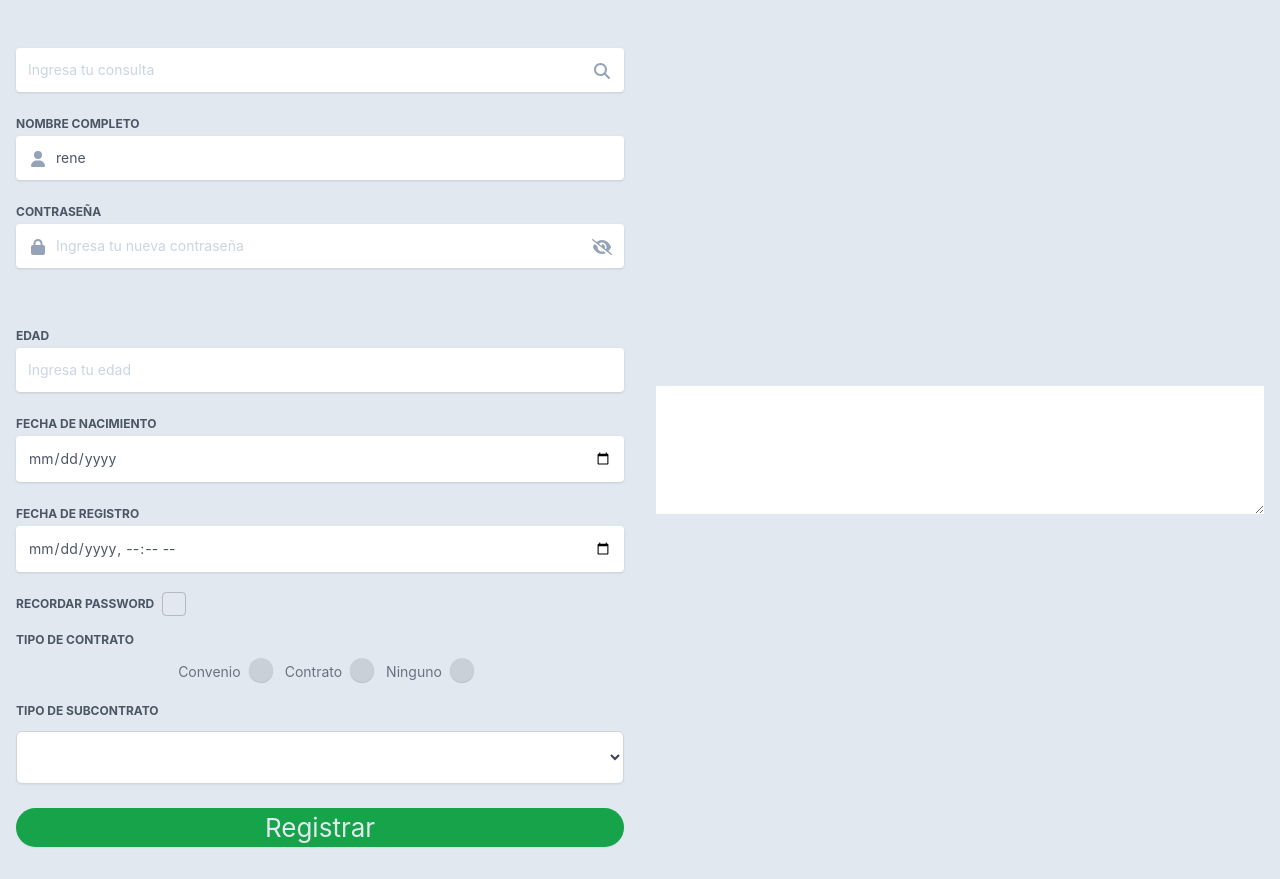
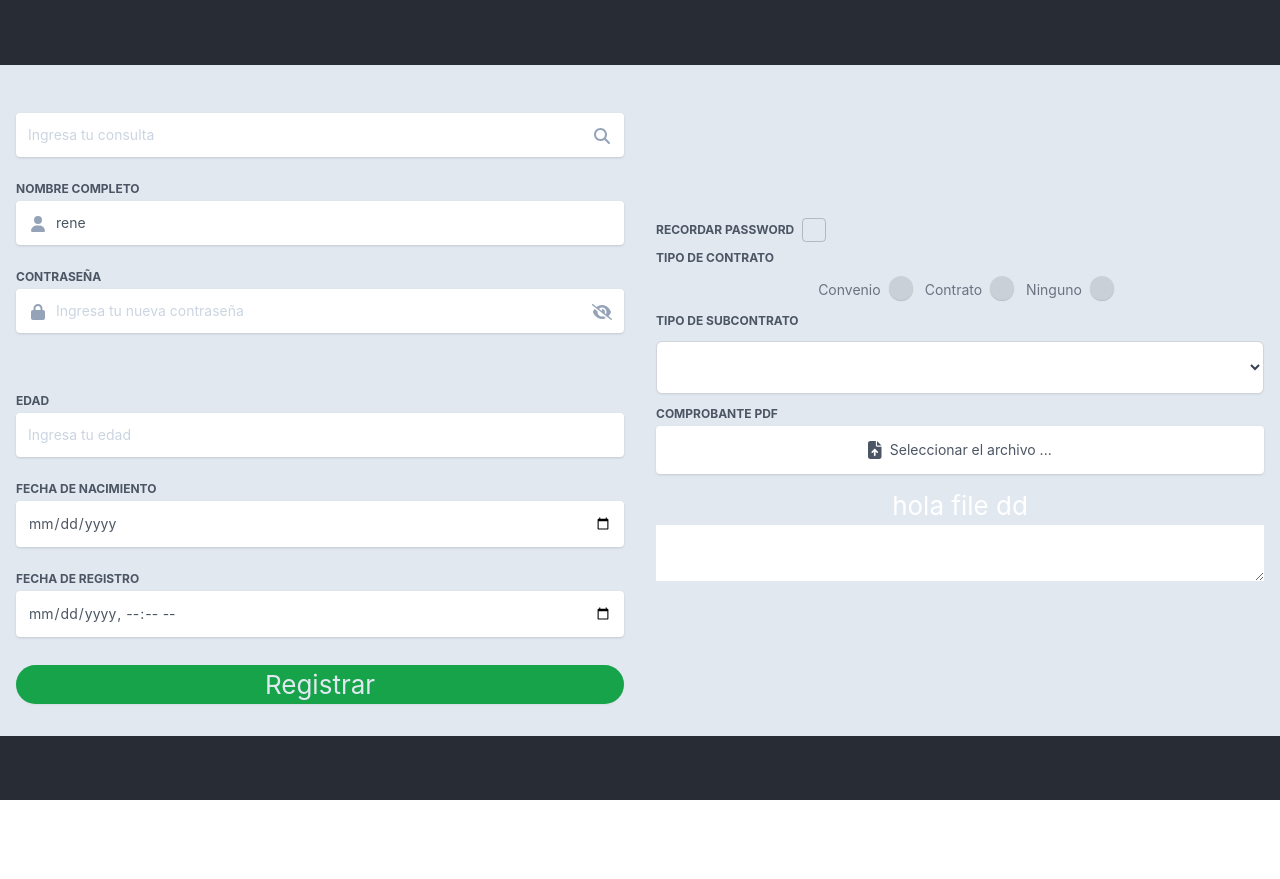
Before and after one commit to developercrown/practicas-react-2022, a React (Create React App) app: page / in a window 1280 px wide. After the commit the page ends 800 px from the top, so only its background shows below. Built offline with nearby package versions, Linux system fonts and the light colour scheme.

Commit message:
progress: input file

```diff
--- a/src/components/form/Input.tsx
+++ b/src/components/form/Input.tsx
@@ -277,18 +277,12 @@ const InputDatetime = (props: any) => {
     return <Input type="datetime-local" {...props} />
 }
 
-const InputFile = (props: any) => {
-    //TODO: create component to upload files with drag and drop option
-    return <Input type="file" {...props} />
-}
-
 //TODO: input year, month, email, color, telephone, url, time
 
 export {
     Input,
     InputDate,
     InputDatetime,
-    InputFile,
     InputNumber,
     InputText,
     InputPassword,
--- a/src/components/form/InputCheckbox/Checkbox.tsx
+++ b/src/components/form/InputCheckbox/Checkbox.tsx
@@ -85,6 +85,14 @@ const InputCheckbox = (props: any) => {
     </div>
 }
 
+const InputMultiCheckbox = (props: any) => {
+    // TODO: to develop
+    return <div className="multicheckbox">
+        TODO
+    </div>
+}
+
 export {
-    InputCheckbox
+    InputCheckbox,
+    InputMultiCheckbox
 }
--- /dev/null
+++ b/src/components/form/InputFile/index.tsx
@@ -0,0 +1,173 @@
+import React, { useEffect } from 'react';
+import { FontAwesomeIcon } from '@fortawesome/react-fontawesome';
+import { faFile, faFileArrowUp, faTrash, faXmark  } from '@fortawesome/free-solid-svg-icons'
+import "./style.css";
+
+const createDefaultObjectValue = (value: any): any => {
+    return {
+        value
+    }
+}
+
+const validateRuleObject = (source: any, column: string, type: string, defaultValue: any = null): any => {
+    if (source && source.hasOwnProperty(column)) {
+        if (typeof source[column] === type) {
+            return createDefaultObjectValue(source[column])
+        }
+        return source[column]
+    }
+    return defaultValue
+}
+
+const InputFile = (props: any) => {
+    //TODO: add accept types
+    //TODO: add size specifications
+    //TODO: add in animation
+
+    const {
+        disabled,
+        formState,
+        hideLabel,
+        label,
+        multiple,
+        name,
+        placeholder,
+        register,
+        setValue,
+        reset,
+        rules,
+        watcher,
+    }: any = props;
+
+    const { errors } = formState;
+
+    const currentValue = watcher(name);
+
+    const isEmpty = !currentValue ? true : currentValue?.length === 0
+
+    let enteredFiles: any = [];
+
+    const inputRules: any = {};
+
+    if(currentValue){
+        if(currentValue.length >= 1){
+            enteredFiles = Array.from(currentValue);
+        } else {
+            enteredFiles = [];
+        }
+    }
+
+    if (rules) {
+        if (rules.hasOwnProperty('required')) {
+            inputRules["required"] = validateRuleObject(rules, 'required', 'boolean', false);
+        }
+    }
+
+    const configRegister = {
+        disabled,
+        ...inputRules
+    }
+
+    const handleClear  = (event: any) => {
+        event.preventDefault();
+        reset(name)
+    }
+
+    const rejectClick  = (event: any) => {
+        event.preventDefault();
+    }
+
+    const handleDeleteFileSelected = (index: number) => {
+        let newFileListArray = Array.from(currentValue);
+        newFileListArray.splice(index, 1);
+
+        let newFileListObject = new DataTransfer();
+
+        newFileListArray.forEach((element: any) => {
+            newFileListObject.items.add(element);
+        });
+
+        setValue(name, newFileListObject.files);
+
+    }
+
+    return <div className="relative flex-wrap items-stretch flex flex-col w-full text-left my-3  pt-5">
+        {
+            !hideLabel
+            &&
+            <label
+                className="block uppercase text-gray-600 text-xs font-bold mb-2 absolute top-0 z-2"
+            >
+                {label} {errors[name]?.type === 'required' && <span className="text-red-500 text-sm text-right">*</span>}
+            </label>
+        }
+
+        <div className={
+            [
+                "flex flex-row border-0 placeholder-blueGray-300 text-gray-600 bg-white rounded text-sm shadow w-full ease-linear transition-all duration-150 text-center hover:bg-gray-50 focus:outline-none focus:ring-0 cursor-pointer",
+                isEmpty ? "h-12" : ""
+            ].join(" ")
+        }>
+            <label htmlFor={name} className={["w-full h-full flex flex-row", isEmpty ? "justify-center" : "justify-start", "items-center cursor-pointer"].join(" ")}>
+
+                {
+                    isEmpty ?
+                    <>
+                        <FontAwesomeIcon icon={faFileArrowUp} className="text-lg mr-2"/> Seleccionar el archivo ...
+                    </>
+                        :
+                    <div className="text-left p-4 w-full flex flex-col">
+                        <div className="flex h-8">
+                            <div className="w-3/4 h-full flex justify-start items-center">
+                                <span>Archivos Seleccionados:</span>
+                            </div>
+                            <div className=" w-1/4 h-full flex justify-end items-center cursor-pointer" onClick={handleClear}>
+                                <FontAwesomeIcon icon={faTrash} className="text-xl"/>
+                            </div>
+                        </div>
+                        <ol className="pl-4 mt-2 w-full file-list-selected">
+                            {
+                                enteredFiles && enteredFiles.length > 0 && enteredFiles.map((item: any, key: number) =>{
+                                    return <li className="mt-1 flex justify-start items-center select-none file-list-selected-item hover:bg-gray-200 px-2 rounded py-1" key={key} onClick={rejectClick}>
+                                        <FontAwesomeIcon className="text-lg mr-2" icon={faFile}/> {item.name} <span className="ml-2 file-list-selected-delete"><FontAwesomeIcon className="text-lg text-red-700 mt-1" icon={faXmark} onClick={() => handleDeleteFileSelected(key)}/></span>
+                                    </li>
+                                })
+                            }
+                        </ol>
+                    </div>
+                }
+            </label>
+            <input
+                type="file"
+                id={name}
+                multiple={multiple ? "multiple" : null}
+                className={[
+                    "opacity-0 -z-2 absolute",
+                    disabled ? "opacity-50" : ""
+                ].join(" ")}
+                placeholder={placeholder}
+                {
+                    ...register(
+                        name,
+                        configRegister
+                    )
+                }
+            />
+        </div>
+
+
+
+        {errors[name]?.type === 'required' && <span className="text-red-500 font-bold text-sm text-right w-full mt-2">{rules?.required?.message ? rules.required.message : "Este campo es requerido"}.</span>}
+    </div>
+}
+
+const InputFileDragNDrop = (props: any) => {
+    return <div className="input-file">
+        hola file dd
+    </div>
+}
+
+export {
+    InputFile,
+    InputFileDragNDrop
+}
--- /dev/null
+++ b/src/components/form/InputFile/style.css
@@ -0,0 +1,22 @@
+.file-list-selected-item{
+    color: #333;
+    transition: color ease .2s;
+}
+
+.file-list-selected-item:hover{
+    color: rgb(8, 82, 173);
+}
+
+.file-list-selected-delete{
+    opacity: 0;
+    transition: opacity ease .2s;
+}
+
+.file-list-selected-delete:hover{
+    cursor: pointer;
+    transform: scale(1.1);
+}
+
+.file-list-selected-item:hover .file-list-selected-delete{
+    opacity: 1;
+}
--- a/src/modules/ReactHookFormPractice.tsx
+++ b/src/modules/ReactHookFormPractice.tsx
@@ -8,10 +8,11 @@ import { faUser } from '@fortawesome/free-solid-svg-icons'
 import { InputCheckbox } from '../components/form/InputCheckbox/Checkbox';
 import { InputRadio } from '../components/form/InputRadio/Radio';
 import InputSelect from '../components/form/InputSelect';
+import { InputFile, InputFileDragNDrop } from '../components/form/InputFile';
 
 const ReactHookFormPractice = (props: any) => {
     const [results, setResults] = useState('');
-    const { formState, handleSubmit, register, watch, /*setFocus, setValue*/ } = useForm<any>({
+    const { formState, handleSubmit, register, watch, setValue, resetField } = useForm<any>({
         defaultValues: {
             nombre: 'rene',
             app: 'corona',
@@ -96,8 +97,8 @@ const ReactHookFormPractice = (props: any) => {
     ];
 
 
-    return <div className="flex flex-row justify-start items-center w-full" style={{ backgroundColor: "#e1e8f0" }}>
-        <form className="flex flex-col w-2/4 p-4" onSubmit={handleSubmit(enviarDatos)}>
+    return <form className="flex flex-row justify-start items-center w-full" style={{ backgroundColor: "#e1e8f0" }} onSubmit={handleSubmit(enviarDatos)}>
+        <div className="flex flex-col w-2/4 p-4" >
 
             {/* {
                 formObject.map((item: InputComponentProps, key: number) =>
@@ -121,12 +122,12 @@ const ReactHookFormPractice = (props: any) => {
                 hideLabel
                 label="Search"
                 name="search"
-                onSearch={ () => {alert('Search')} }
+                onSearch={() => { alert('Search') }}
                 placeholder="Ingresa tu consulta"
                 register={register}
                 rules={{ required: true }}
                 searchButtonPosition="right"
-                />
+            />
 
             <InputText
                 formState={formState}
@@ -147,7 +148,7 @@ const ReactHookFormPractice = (props: any) => {
                 register={register}
                 rules={{ required: true }}
                 watcher={watch}
-                />
+            />
 
             <InputNumber
                 formState={formState}
@@ -171,6 +172,9 @@ const ReactHookFormPractice = (props: any) => {
                 name="fregistro"
                 placeholder="Ingresa tu fecha de registro con hora"
                 register={register} />
+            <Submit label="Registrar" />
+        </div>
+        <div className="w-2/4 p-4">
 
             <InputCheckbox
                 formState={formState}
@@ -178,7 +182,7 @@ const ReactHookFormPractice = (props: any) => {
                 name="remember"
                 register={register}
                 watcher={watch}
-                />
+            />
 
             <InputRadio
                 formState={formState}
@@ -188,7 +192,7 @@ const ReactHookFormPractice = (props: any) => {
                 // position="columns"
                 register={register}
                 watcher={watch}
-                />
+            />
 
             <InputSelect
                 formState={formState}
@@ -197,15 +201,30 @@ const ReactHookFormPractice = (props: any) => {
                 options={dataset}
                 register={register}
                 watcher={watch}
-                />
+            />
 
+            <InputFile
+                formState={formState}
+                label="Comprobante PDF"
+                name="comprobante"
+                register={register}
+                watcher={watch}
+                reset={resetField}
+                setValue={setValue}
+                multiple
+            />
 
-            <Submit label="Registrar" />
-        </form>
-        <div className="w-2/4 h-40 mt-5 p-4">
+            <InputFileDragNDrop
+                formState={formState}
+                label="Comprobante Secundario"
+                name="comprobantesecundario"
+                register={register}
+                watcher={watch}
+            />
+
             <textarea className="text-black p-2 text-sm w-full min-h-full" value={results} readOnly />
         </div>
-    </div>
+    </form>
 }
 
 export default ReactHookFormPractice;
```
